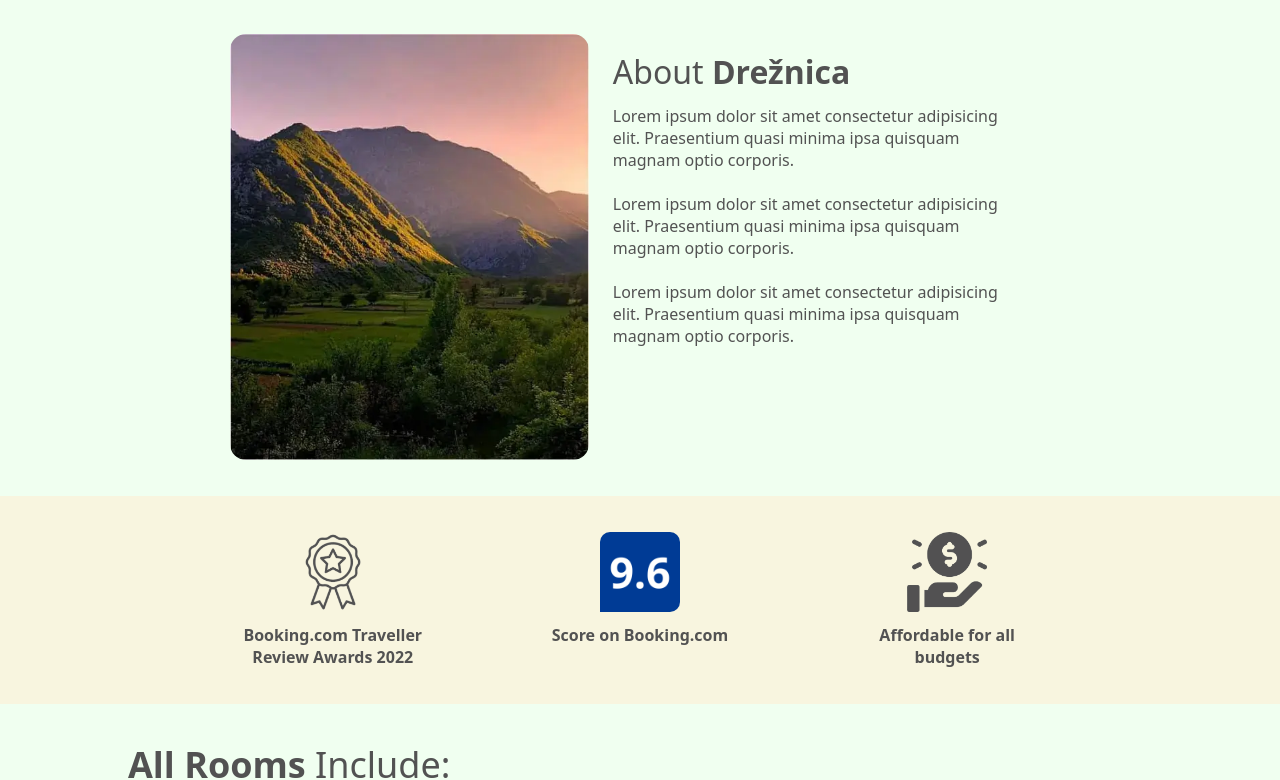
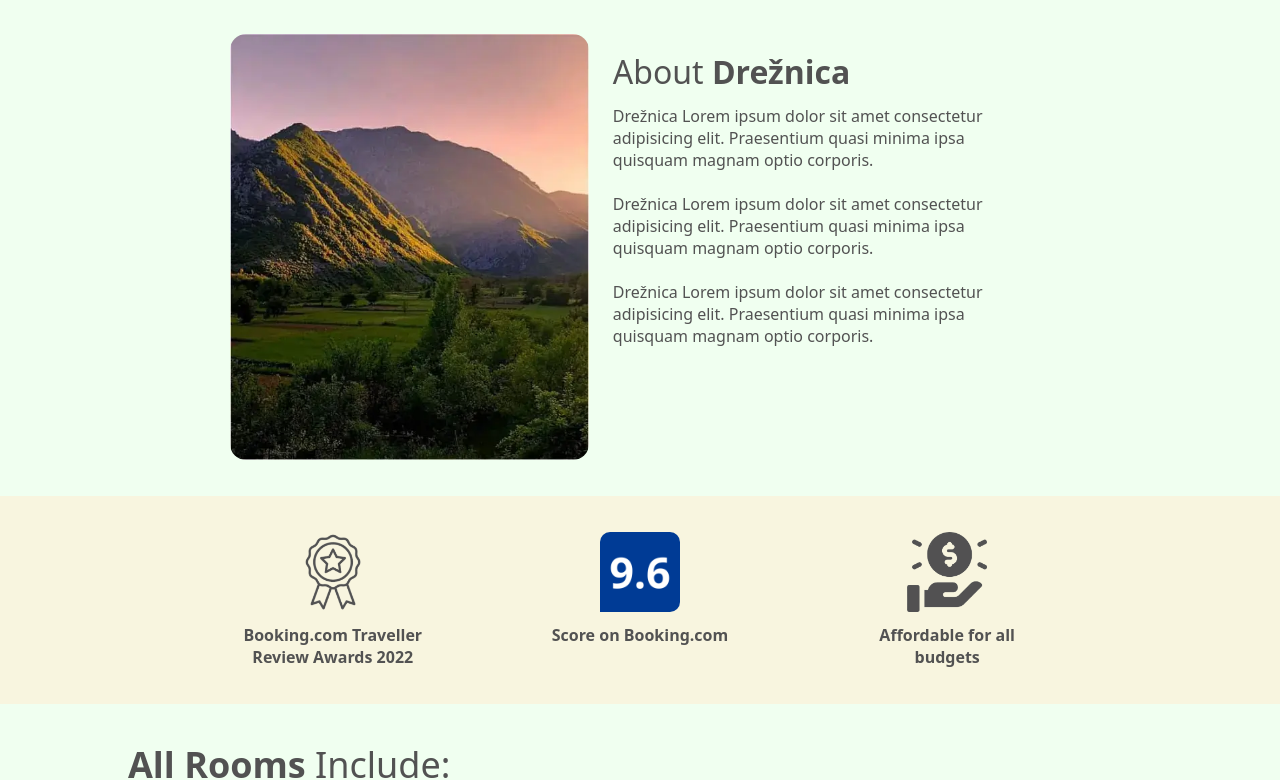
Before and after one commit to ErminMusic/Visit-Dre-nica, a React (Vite) app: page / in a window 1280 px wide. Shown: the part 882-1662 px from the top of the page. Built offline with nearby package versions, Linux system fonts and the light colour scheme.

Commit message:
About Visit Dreznica Completed

```diff
--- a/src/components/main-components/Home.jsx
+++ b/src/components/main-components/Home.jsx
@@ -1,7 +1,8 @@
 import { lazy, Suspense } from "react";
+import AboutImg from "../../assets/About.webp";
 
 const Hero = lazy(() => import("../sections/Hero"));
-const AboutDreznica = lazy(() => import("../sections/AboutDreznica"));
+const About = lazy(() => import("../sections/About"));
 const RoomEquipment = lazy(() => import("../sections/RoomEquipment"));
 const Rooms = lazy(() => import("../sections/Rooms"));
 const Strip = lazy(() => import("../sections/Strip"));
@@ -9,16 +10,34 @@ const Activities = lazy(() => import("../sections/Activities"));
 const Review = lazy(() => import("../sections/Review"));
 
 function Home() {
+    const AboutDreznica = {
+        title: "About ",
+        titleBold: "Drežnica",
+        placeholderText:
+            "Drežnica Lorem ipsum dolor sit amet consectetur adipisicing elit. Praesentium quasi minima ipsa quisquam magnam optio corporis.",
+        alter: "About Image",
+        image: AboutImg,
+    };
+
+    const AboutVisitDreznica = {
+        title: "About ",
+        titleBold: "Visit Drežnica",
+        placeholderText:
+            "Visit DrežnicaLorem ipsum dolor sit amet consectetur adipisicing elit. Praesentium quasi minima ipsa quisquam magnam optio corporis.",
+        alter: "About Image",
+        image: AboutImg,
+    };
     return (
         <>
             <Hero />
             <Suspense fallback={<div>Loading...</div>}>
-                <AboutDreznica />
+                <About content={AboutDreznica} />
                 <Strip />
                 <RoomEquipment />
                 <Rooms />
                 <Activities />
                 <Review />
+                <About content={AboutVisitDreznica} />
             </Suspense>
         </>
     );
--- a/src/components/sections/AboutDreznica.jsx
+++ b/src/components/sections/About.jsx
@@ -1,18 +1,22 @@
 import styled from "styled-components";
-import AboutImg from "../../assets/About.webp";
+import PropTypes from "prop-types";
 import { lazy, Suspense } from "react";
 
 const Image = lazy(() => import("./sub-components/About/Image"));
 const Content = lazy(() => import("./sub-components/About/Content"));
 
-function AboutDreznica() {
-    const textContent = {
-        title: "About ",
-        titleBold: "Drežnica",
-        placeholderText:
-            "Lorem ipsum dolor sit amet consectetur adipisicing elit. Praesentium quasi minima ipsa quisquam magnam optio corporis.",
-        image: AboutImg,
-        alter: "About Image",
+function About( {content} ) {
+
+    About.propTypes = {
+        content: PropTypes.arrayOf(
+            PropTypes.shape({
+                title: PropTypes.string.isRequired,
+                titleBold: PropTypes.string.isRequired,
+                placeholderText: PropTypes.string.isRequired,
+                alter: PropTypes.string.isRequired,
+                image: PropTypes.node.isRequired,
+            })
+        ),
     };
 
     return (
@@ -20,14 +24,14 @@ function AboutDreznica() {
             <Container>
                 <Suspense fallback={<div>Loading...</div>}>
                     <Image
-                        image={textContent.image}
-                        alter={textContent.alter}
+                        image={content.image}
+                        alter={content.alter}
                     />
 
                     <Content
-                        title={textContent.title}
-                        titleBold={textContent.titleBold}
-                        content={textContent.placeholderText}
+                        title={content.title}
+                        titleBold={content.titleBold}
+                        content={content.placeholderText}
                     />
                 </Suspense>
             </Container>
@@ -35,7 +39,7 @@ function AboutDreznica() {
     );
 }
 
-export default AboutDreznica;
+export default About;
 
 const Wrap = styled.div`
     background-color: #f0fff0;
--- a/src/components/sections/sub-components/Review/Person.jsx
+++ b/src/components/sections/sub-components/Review/Person.jsx
@@ -33,6 +33,7 @@ Person.propTypes = {
 
 const Container = styled.div`
     display: flex;
+     justify-content: space-between;
     padding: 8px;
 `;
 
--- a/src/components/sections/sub-components/Review/TextHolder.jsx
+++ b/src/components/sections/sub-components/Review/TextHolder.jsx
@@ -3,10 +3,18 @@ import styled from "styled-components";
 
 const TextHolder = ({ date, title, description, isOpen, toggleReadMore }) => {
     const ShowDescription = {
-        WebkitLineClamp: 5,
+        WebkitLineClamp: 4,
         WebkitBoxOrient: "vertical",
         overflow: "hidden",
         display: "-webkit-box",
+    };
+
+    TextHolder.propTypes = {
+        date: PropTypes.string.isRequired,
+        title: PropTypes.string.isRequired,
+        description: PropTypes.string.isRequired,
+        isOpen: PropTypes.bool.isRequired,
+        toggleReadMore: PropTypes.func.isRequired,
     };
 
     return (
@@ -27,14 +35,6 @@ const TextHolder = ({ date, title, description, isOpen, toggleReadMore }) => {
             )}
         </TextContainer>
     );
-};
-
-TextHolder.propTypes = {
-    date: PropTypes.string.isRequired,
-    title: PropTypes.string.isRequired,
-    description: PropTypes.string.isRequired,
-    isOpen: PropTypes.bool.isRequired,
-    toggleReadMore: PropTypes.func.isRequired,
 };
 
 const TextContainer = styled.div`
```
